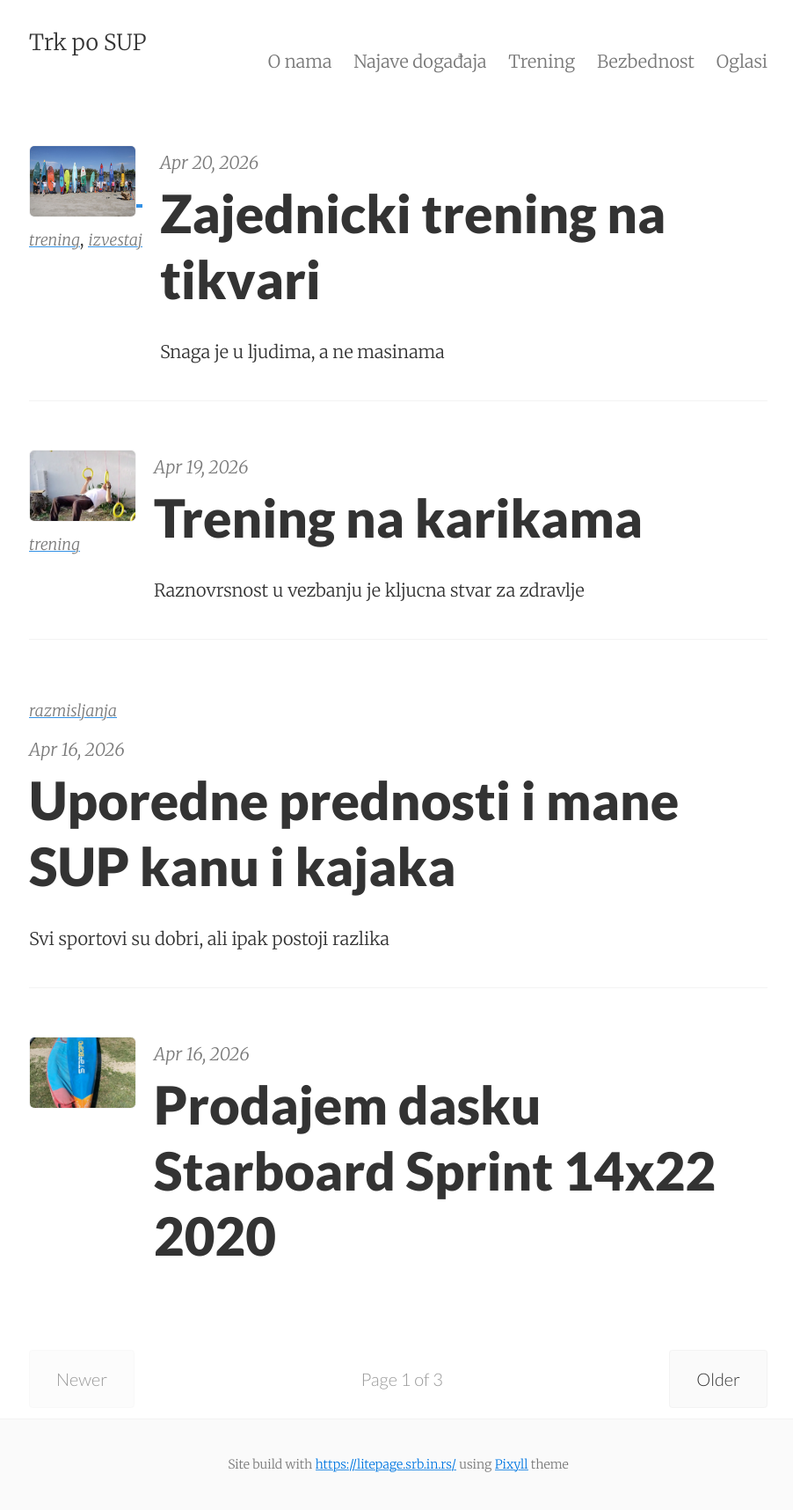
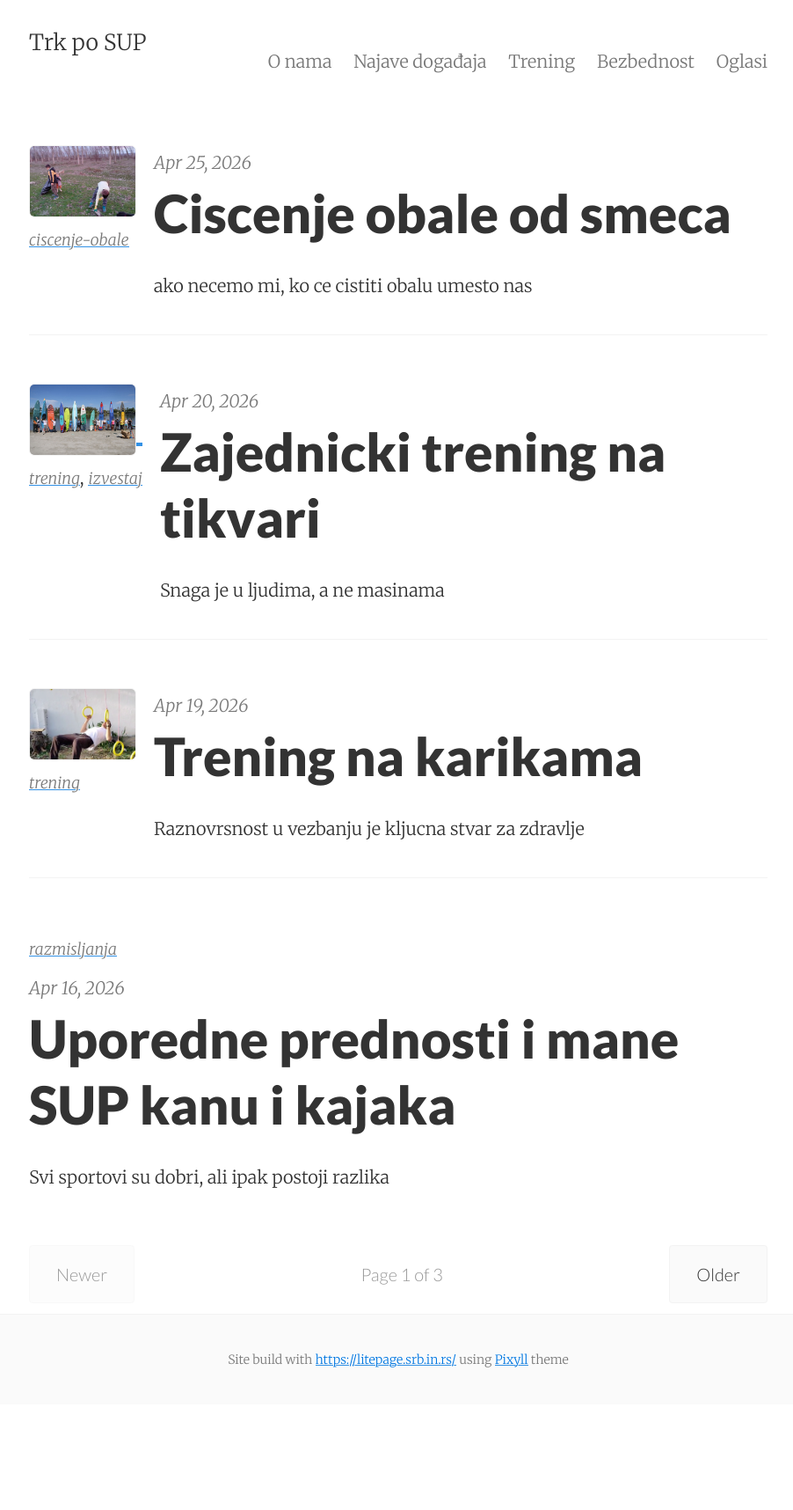
Before and after one commit to trkinrs/trk-po-sup.srb.in.rs, a Jekyll site: the page built from index.html, in a window 1280 px wide. Shown: the whole page at 88% size, without its empty margins (187-1089 px from the left). Built offline with Jekyll 4.4.1, drawn with Linux system fonts in a browser that asks for light colours; the list of posts is cut into pages by our own code; after the commit the page ends 1596 px from its top, so only the background shows below that.

Commit message:
Update source site content

```diff
--- a/_data/categories.yml
+++ b/_data/categories.yml
@@ -13,18 +13,13 @@ posts:
   title: Trening
 - slug: izvestaj
   title: Izvestaj
+- slug: ciscenje-obale
+  title: Ciscenje obale
 _schema:
   posts:
   - slug:
     title:
-
 ads:
-  kind:
-  - Kupujem
-  -  Prodajem
-  - Izdajem
-  type:
-  - Sup na naduvavanje (iSUP)
-  - Sup od karbona, plastike ili drveta (hard sup)
-  - Veslo
-  - Oprema
+  kind: Kupujem Prodajem Izdajem
+  type: Sup na naduvavanje (iSUP) Sup od karbona, plastike ili drveta (hard sup) Veslo
+    Oprema
--- /dev/null
+++ b/_posts/2026-04-25-ciscenje-obale-od-smeca.md
@@ -0,0 +1,9 @@
+---
+layout: post
+title: Ciscenje obale od smeca
+image: assets/images/trk po sup ciscenje obale.jpg
+summary: ako necemo mi, ko ce cistiti obalu umesto nas
+categories:
+- ciscenje-obale
+---
+Svake subote provedemo sat vremena na obali Dunava u Futogu kako bi pokupili smece.
--- a/trening.md
+++ b/trening.md
@@ -16,10 +16,9 @@ Petak: Kick box zagrevanje, pipkanje 3minuta, kombinacije, vezbe snage: privlace
 
 Subota: Dugačko trčanje (bar 1h)
 
-Nedelja: Skupljanje djubreta i vezbe na konopcu
+Nedelja:  [Ciscenje obale od smeca]({{ site.baseurl }}//2026/04/25/ciscenje-obale-od-smeca/) Skupljanje djubreta i vezbe na konopcu
 
 Pogledajte ostale [trening postove](https://trk-po-sup.srb.in.rs/categories/trening/)
-
 
 Trening na vodi:
 
```
Also changed, not shown: assets/images/trk po sup ciscenje obale.jpg (added).
